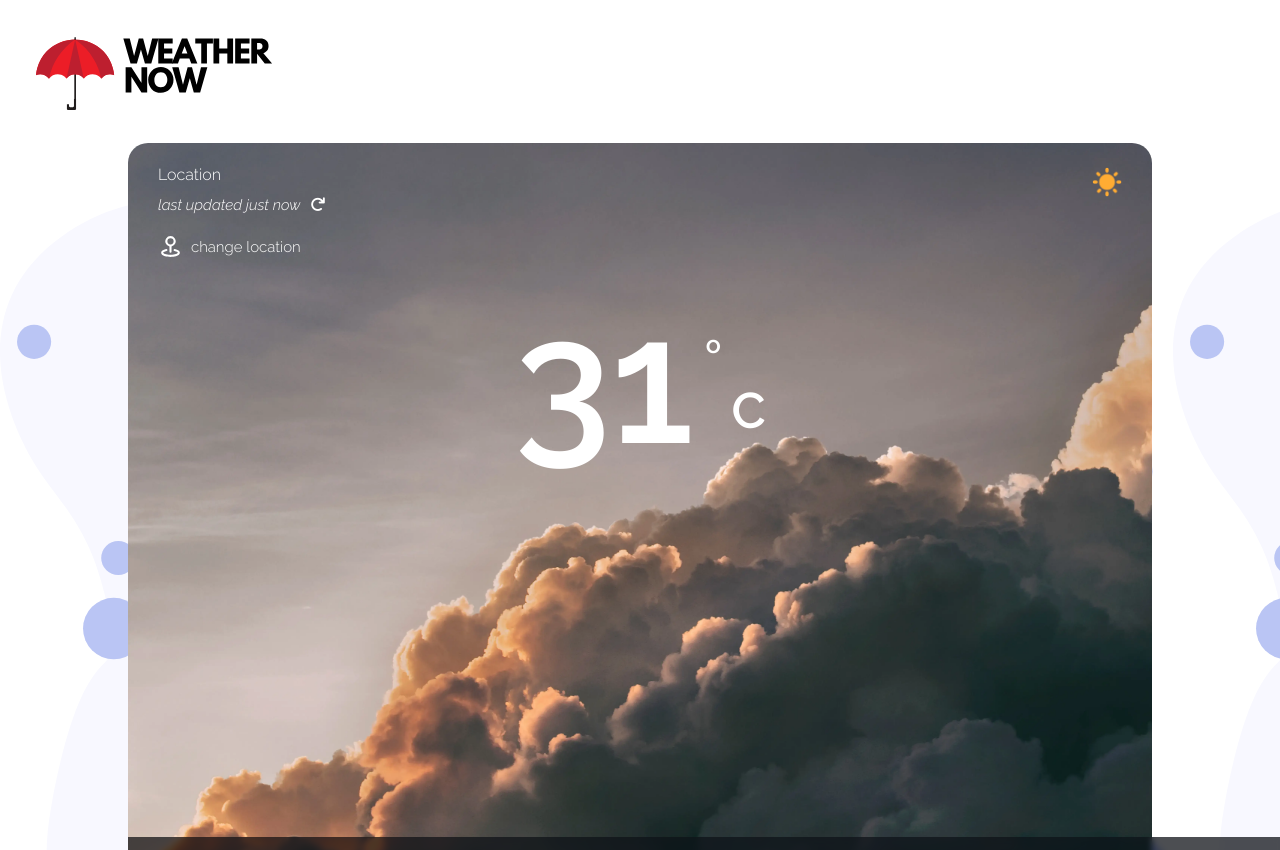
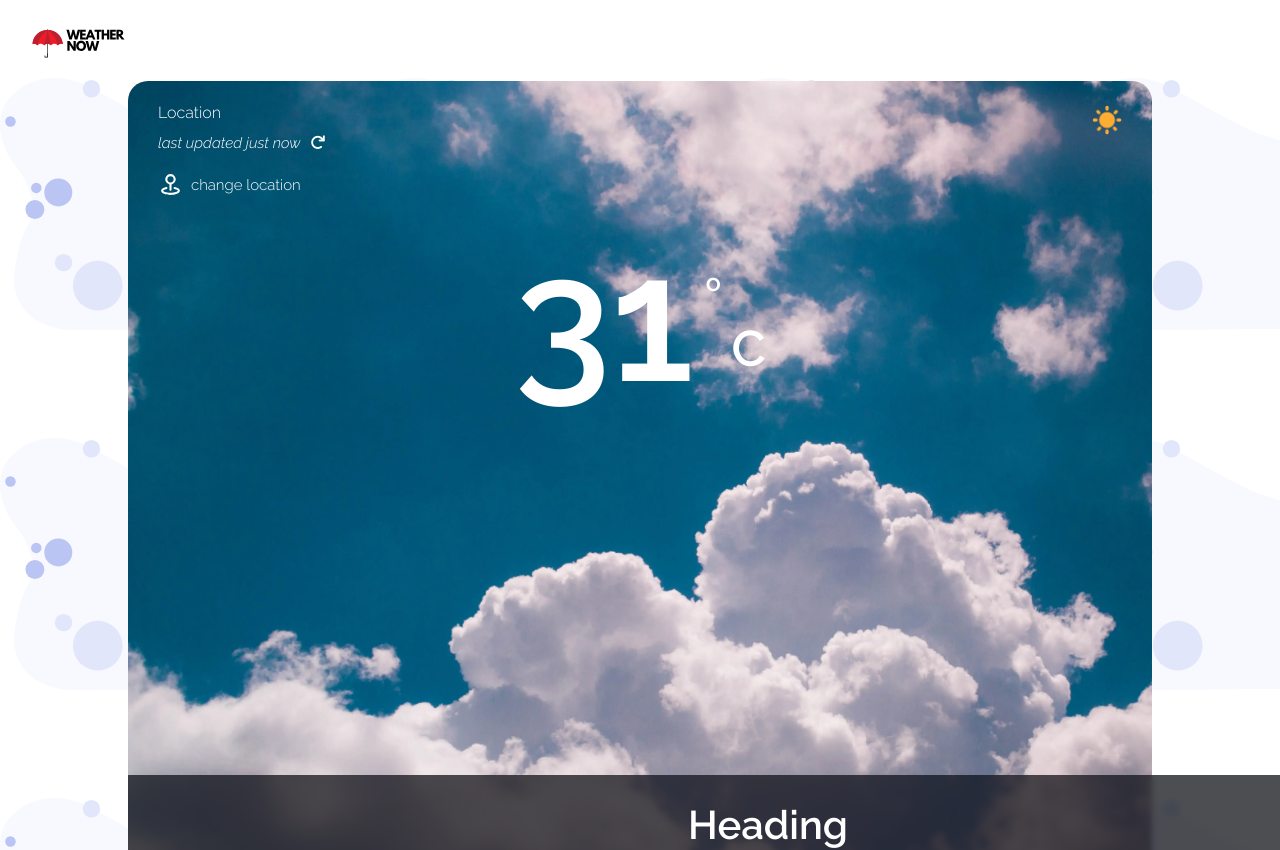
Before and after one commit to Kudadjie/WeatherApp_2.0, a React (Vite) app: page / in a window 1280 px wide. Shown: the top 850 px of the page. Built offline with nearby package versions, Linux system fonts and the light colour scheme.

Commit message:
Updated App, Panel, Header style files
- Adjusted for various views

```diff
--- a/src/App.scss
+++ b/src/App.scss
@@ -5,7 +5,6 @@
 
 .App {
   background-image: url("./assets/images/weather-background.svg");
-  background-size: contain;
 }
 
 //Tablet
--- a/src/components/interface/scss/Panel.scss
+++ b/src/components/interface/scss/Panel.scss
@@ -1,5 +1,5 @@
 .panel {
-  background-image: url("../../../assets/images/weather-conditions/heavy-clouds-day.webp");
+  background-image: url("../../../assets/images/weather-conditions/partially-cloudy-day.webp");
   background-size: cover;
   min-height: 80vh;
   margin: 0 5vw;
--- a/src/components/layout/Header.jsx
+++ b/src/components/layout/Header.jsx
@@ -1,13 +1,10 @@
+import "./scss/Header.scss";
+
 import logo from "../../assets/images/weatherNowLogo.svg";
 export default function Header() {
   return (
     <header>
-      <img
-        src={logo}
-        style={{ margin: "0 0 10px 30px" }}
-        alt="Weather Now Logo"
-        width="20%"
-      />
+      <img src={logo} alt="Weather Now Logo" />
     </header>
   );
 }
--- /dev/null
+++ b/src/components/layout/scss/Header.scss
@@ -0,0 +1,18 @@
+header img {
+  width: 20%;
+  margin: 0 0 10px 30px;
+}
+
+//Tablet
+@media screen and (min-width: 760px) and (max-width: 1024px) {
+  header img {
+    width: auto;
+  }
+}
+
+//Desktop
+@media (min-width: 1024px) {
+  header img {
+    width: auto;
+  }
+}
```
